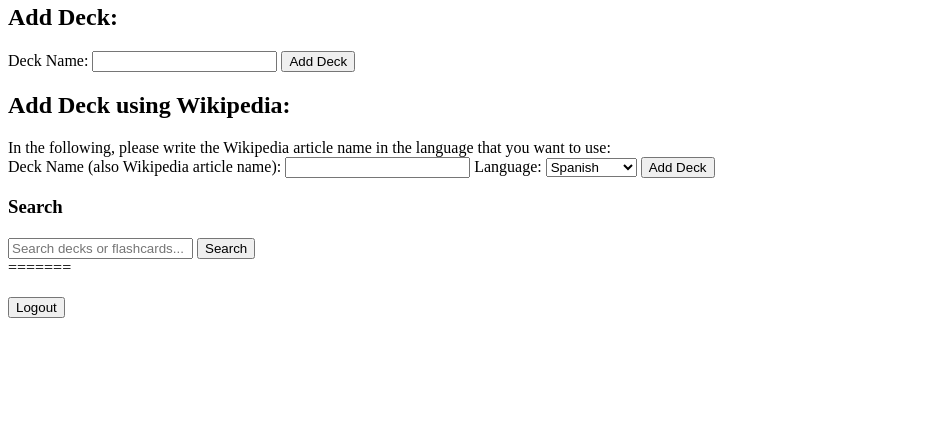
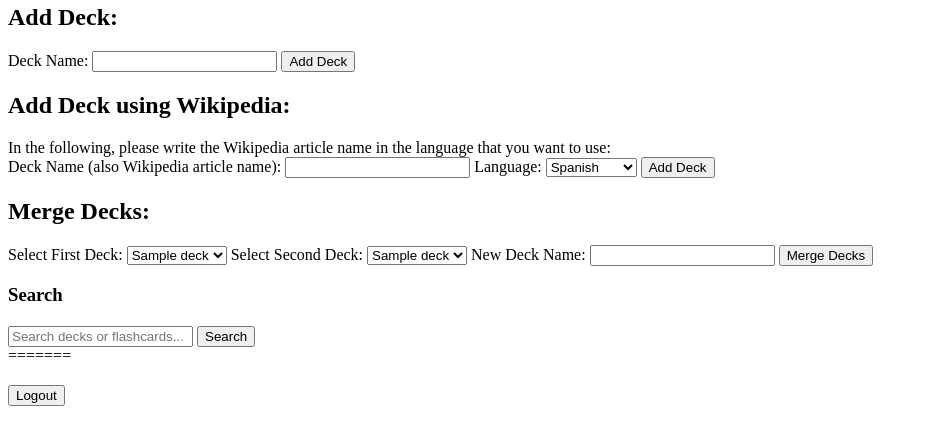
Before and after one commit to tischukes/COP4710_MockAnki, a Flask app: template templates/index.html in a window 1280 px wide. Shown: the part 205-650 px from the top of the page, without its empty margins (0-928 px from the left). Run offline with Flask 3, Linux system fonts and the light colour scheme; the template is opened without the code that fills it: most values are stand-ins (such as "Sample title", 1, 10 or a date in 2020).

Commit message:
Add merge function

```diff
--- a/app.py
+++ b/app.py
@@ -361,6 +361,40 @@ def review(deck_id):
 
     return render_template('review.html', flashcard=flashcard)
 
+@app.route('/merge_decks', methods=['POST'])
+def merge_decks():
+    deck_id_1 = int(request.form['deck1_id'])
+    deck_id_2 = int(request.form['deck2_id'])
+    new_deck_name = request.form['new_deck_name']
+
+    connection = get_db_connection()
+    cursor = connection.cursor()
+
+    # Create the new deck
+    cursor.execute("INSERT INTO decks (name) VALUES (%s)", (new_deck_name,))
+    connection.commit()
+
+    cursor.execute("SELECT LAST_INSERT_ID() AS id")
+    new_deck_id = cursor.fetchone()['id']
+
+    # Get flashcards from both decks
+    cursor.execute("SELECT term, definition FROM flashcards WHERE deck_id = %s OR deck_id = %s", (deck_id_1, deck_id_2))
+    flashcards = cursor.fetchall()
+
+    # Insert flashcards into the new deck
+    for card in flashcards:
+        cursor.execute(
+            "INSERT INTO flashcards (term, definition, deck_id) VALUES (%s, %s, %s)",
+            (card['term'], card['definition'], new_deck_id)
+        )
+
+    connection.commit()
+    connection.close()
+
+    flash("Decks merged successfully!")
+    return redirect(url_for('print_deck', deck_id=new_deck_id))
+
+
 @app.route('/grade/<int:card_id>', methods=['POST'])
 def grade(card_id):
     grade = request.form['grade']
--- a/templates/index.html
+++ b/templates/index.html
@@ -109,6 +109,28 @@
         <div class="spinner"></div>
     </div>
 
+    <h2>Merge Decks:</h2>
+    <form action="{{ url_for('merge_decks') }}" method="POST">
+        <label for="deck1_id">Select First Deck:</label>
+        <select name="deck1_id" required>
+            {% for deck in decks %}
+                <option value="{{ deck['id'] }}">{{ deck['name'] }}</option>
+            {% endfor %}
+        </select>
+
+        <label for="deck2_id">Select Second Deck:</label>
+        <select name="deck2_id" required>
+            {% for deck in decks %}
+                <option value="{{ deck['id'] }}">{{ deck['name'] }}</option>
+            {% endfor %}
+        </select>
+
+        <label for="new_deck_name">New Deck Name:</label>
+        <input type="text" name="new_deck_name" required>
+
+        <button type="submit">Merge Decks</button>
+    </form>
+
     <h3>Search</h3>
     <form action="{{ url_for('search') }}" method="GET">
         <input type="text" name="query" placeholder="Search decks or flashcards..." required>
```
